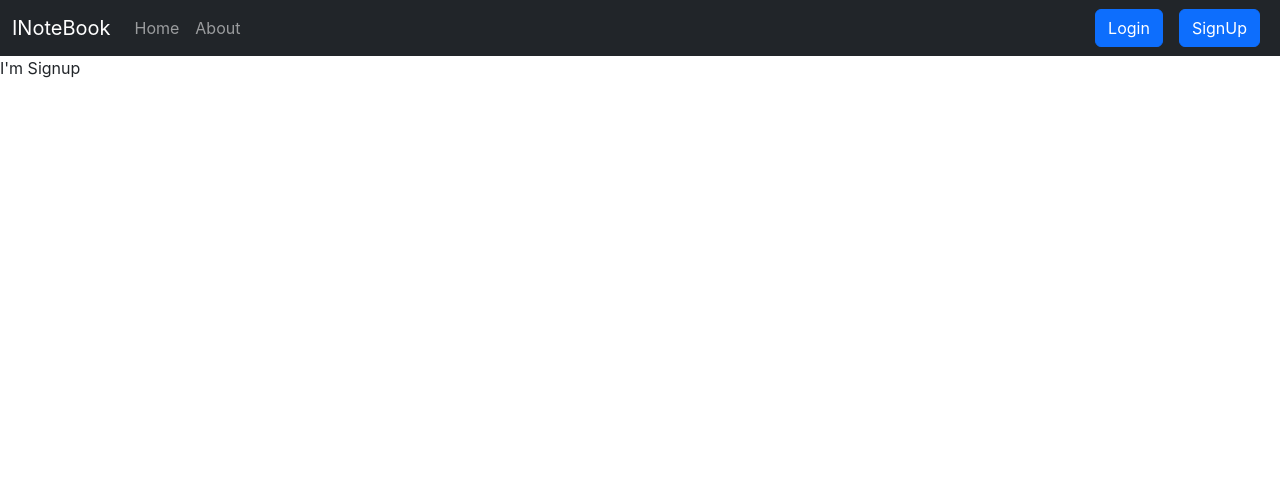
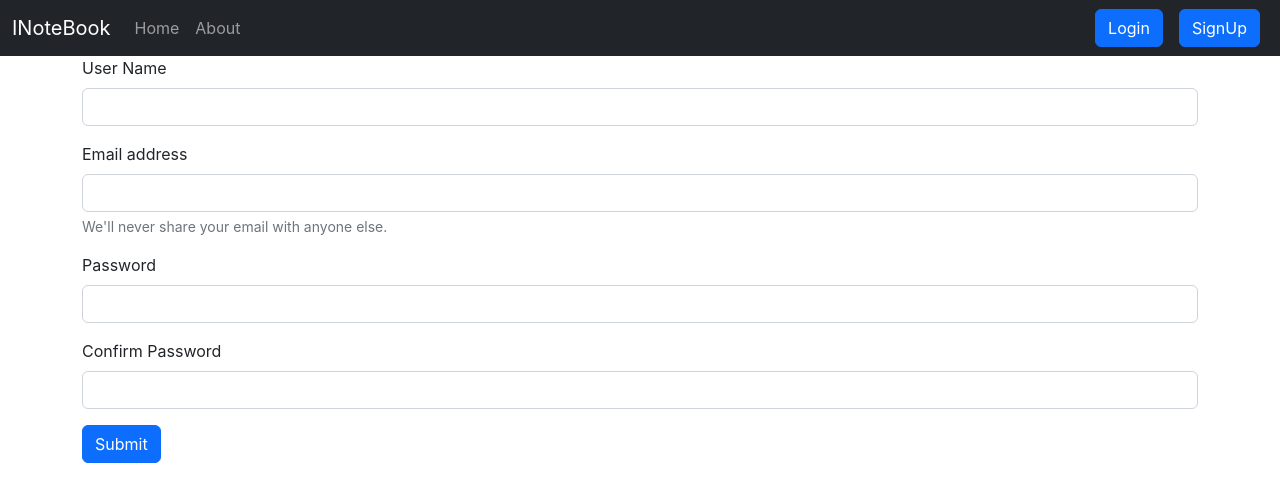
Before and after one commit to VGandhi27/INotebook, a React (Create React App) app: page /signup in a window 1280 px wide. Shown: the top 502 px of the page. Built offline with nearby package versions, Linux system fonts and the light colour scheme.

Commit message:
add signup

```diff
--- a/src/components.js/Signup.js
+++ b/src/components.js/Signup.js
@@ -1,9 +1,61 @@
-import React from 'react'
+import React ,{useState} from 'react'
+import {useNavigate} from 'react-router-dom'
 
 const Signup = () => {
+  const [credentials, setCredentials] = useState({name:"",email:"",password:"",cpassword:""})
+  let navigate =useNavigate();
+
+    const handleSubmit =async(e)=>{
+      const {name,email,password,cpassword}=credentials;
+      e.preventDefault();
+
+      const response = await fetch(`http://localhost:4000/api/auth/createuser`, {
+        method: 'POST',
+        headers: {
+          'Content-Type': 'application/json',
+        },
+        body: JSON.stringify({name,email,password})
+
+      });
+      const json = await response.json()
+      console.log(json);
+      if(json.success){
+        //save auth token and redirect
+        localStorage.setItem('token',json.authtoken);
+        navigate("/");
+      }
+      else{
+        alert("Invalid Credentials")
+
+      }
+
+    }
+    const onChange=(e)=>{
+      setCredentials({...credentials,[e.target.name]:e.target.value })
+  }
   return (
-    <div>
-      I'm Signup
+    <div className='container'>
+     <form onSubmit={handleSubmit}>
+     <div className="mb-3">
+    <label htmlFor="name" className="form-label">User Name</label>
+    <input type="text" className="form-control" id="name" name='name' value={credentials.name} onChange={onChange} aria-describedby="emailHelp"/>
+  </div>
+   <div className="mb-3">
+    <label htmlFor="email" className="form-label">Email address</label>
+    <input type="email" className="form-control" id="email" name='email' onChange={onChange} aria-describedby="emailHelp"/>
+    <div id="emailHelp" className="form-text">We'll never share your email with anyone else.</div>
+  </div>
+  <div className="mb-3">
+    <label htmlFor="password" className="form-label">Password</label>
+    <input type="password" className="form-control" id="password"  name='password' onChange={onChange} minLength={5} required/>
+  </div>
+  <div className="mb-3">
+    <label htmlFor="cpassword" className="form-label"> Confirm Password</label>
+    <input type="password" className="form-control" id="cpassword" name='cpassword' onChange={onChange} minLength={5} required/>
+  </div>
+
+  <button type="submit" className="btn btn-primary">Submit</button>
+</form>
 
     </div>
   )
```
Also changed, not shown: 1 other file (tests, documents, lock files or other folders).
